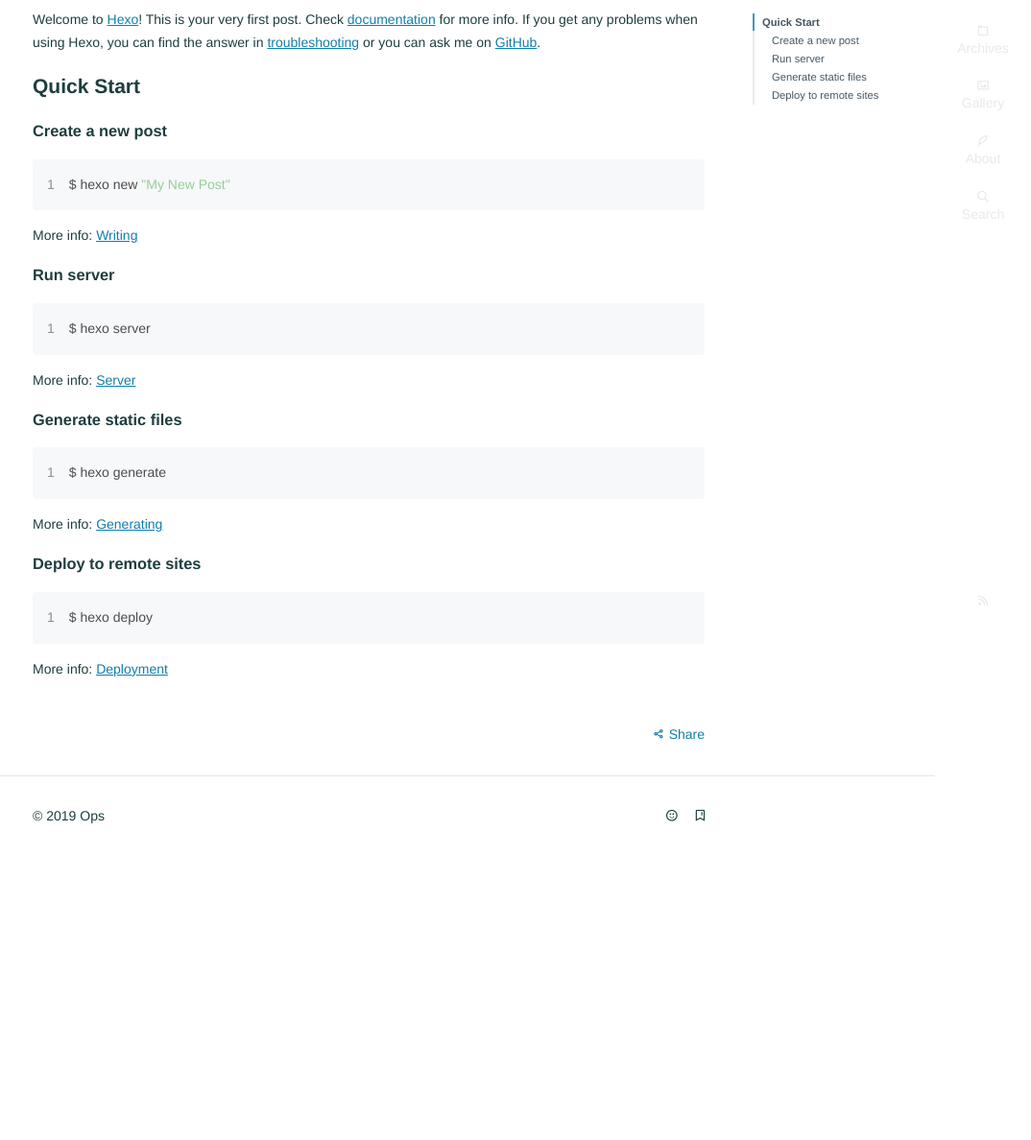
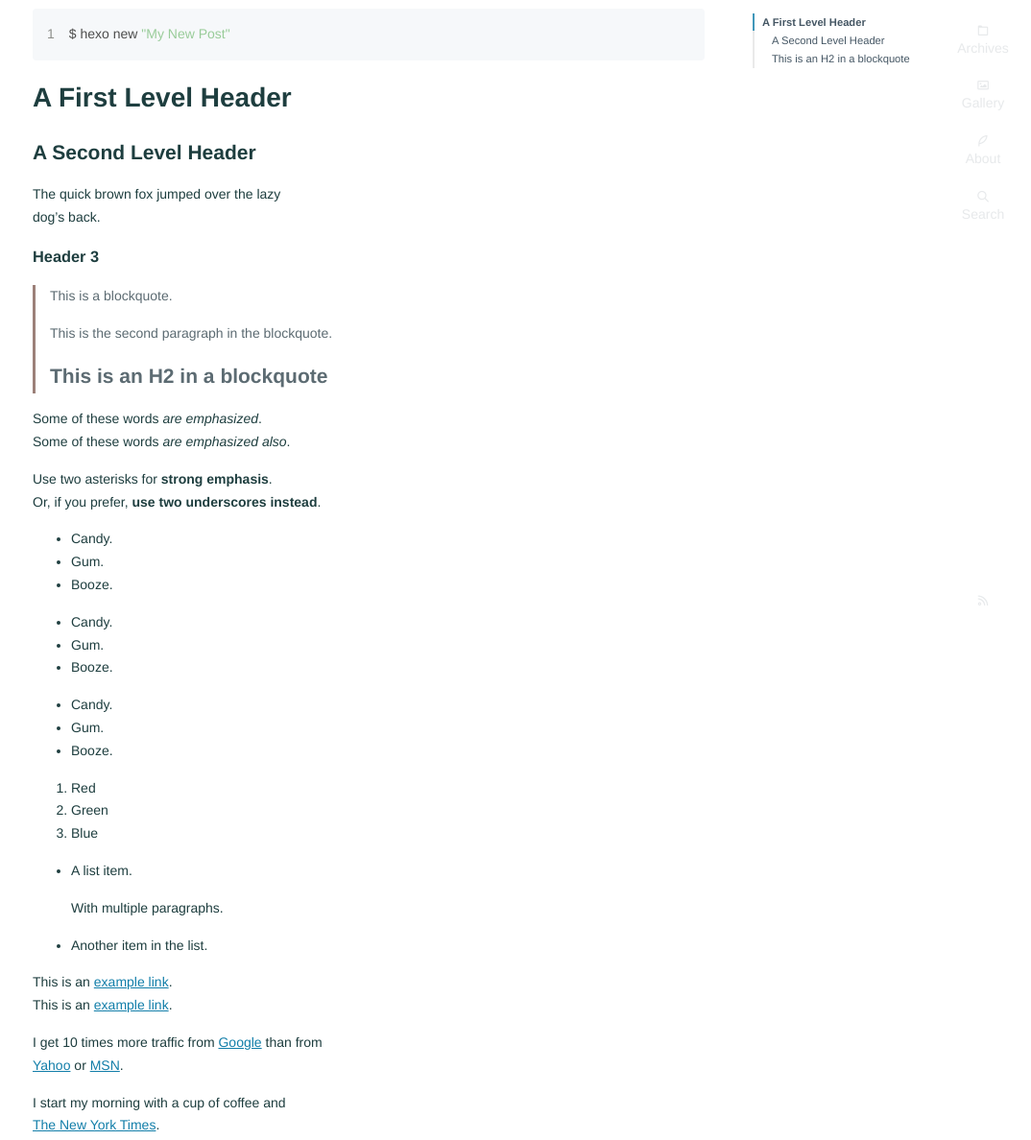
Before and after one commit to opstrouble/opstrouble.github.io, a plain HTML site: page 2019/10/11/hello-world/index.html in a window 1280 px wide. Shown: the part 137-1325 px from the top of the page at 96% size, without its empty margins (206-1280 px from the left). Before the commit the page ends 1030 px from the top, so only its background shows below. Drawn offline with Linux system fonts and the light colour scheme; some packages are replaced by stand-ins of ours; a script that the page names is missing; files whose address does not match are found by name.

Commit message:
Site updated: 2019-10-14 10:06:56

```diff
--- a/2019/10/11/hello-world/index.html
+++ b/2019/10/11/hello-world/index.html
@@ -7,7 +7,7 @@
 
   <meta name="viewport" content="width=device-width, initial-scale=1, maximum-scale=1">
   <title>
-    Hello World |
+    Hello World Test |
 
     Ops</title>
 
@@ -33,7 +33,7 @@
 
 
     <h1 class="article-title" itemprop="name">
-      Hello World
+      Hello World Test
     </h1>
 
 
@@ -70,19 +70,45 @@
 
 
 
-        <p>Welcome to <a href="https://hexo.io/" target="_blank" rel="noopener">Hexo</a>! This is your very first post. Check <a href="https://hexo.io/docs/" target="_blank" rel="noopener">documentation</a> for more info. If you get any problems when using Hexo, you can find the answer in <a href="https://hexo.io/docs/troubleshooting.html" target="_blank" rel="noopener">troubleshooting</a> or you can ask me on <a href="https://github.com/hexojs/hexo/issues" target="_blank" rel="noopener">GitHub</a>.</p>
-<h2 id="Quick-Start"><a href="#Quick-Start" class="headerlink" title="Quick Start"></a>Quick Start</h2><h3 id="Create-a-new-post"><a href="#Create-a-new-post" class="headerlink" title="Create a new post"></a>Create a new post</h3><figure class="highlight bash"><table><tr><td class="gutter"><pre><span class="line">1</span><br></pre></td><td class="code"><pre><span class="line">$ hexo new <span class="string">"My New Post"</span></span><br></pre></td></tr></table></figure>
+        <figure class="highlight bash"><table><tr><td class="gutter"><pre><span class="line">1</span><br></pre></td><td class="code"><pre><span class="line">$ hexo new <span class="string">"My New Post"</span></span><br></pre></td></tr></table></figure>
 
-<p>More info: <a href="https://hexo.io/docs/writing.html" target="_blank" rel="noopener">Writing</a></p>
-<h3 id="Run-server"><a href="#Run-server" class="headerlink" title="Run server"></a>Run server</h3><figure class="highlight bash"><table><tr><td class="gutter"><pre><span class="line">1</span><br></pre></td><td class="code"><pre><span class="line">$ hexo server</span><br></pre></td></tr></table></figure>
-
-<p>More info: <a href="https://hexo.io/docs/server.html" target="_blank" rel="noopener">Server</a></p>
-<h3 id="Generate-static-files"><a href="#Generate-static-files" class="headerlink" title="Generate static files"></a>Generate static files</h3><figure class="highlight bash"><table><tr><td class="gutter"><pre><span class="line">1</span><br></pre></td><td class="code"><pre><span class="line">$ hexo generate</span><br></pre></td></tr></table></figure>
-
-<p>More info: <a href="https://hexo.io/docs/generating.html" target="_blank" rel="noopener">Generating</a></p>
-<h3 id="Deploy-to-remote-sites"><a href="#Deploy-to-remote-sites" class="headerlink" title="Deploy to remote sites"></a>Deploy to remote sites</h3><figure class="highlight bash"><table><tr><td class="gutter"><pre><span class="line">1</span><br></pre></td><td class="code"><pre><span class="line">$ hexo deploy</span><br></pre></td></tr></table></figure>
-
-<p>More info: <a href="https://hexo.io/docs/deployment.html" target="_blank" rel="noopener">Deployment</a></p>
+<h1 id="A-First-Level-Header"><a href="#A-First-Level-Header" class="headerlink" title="A First Level Header"></a>A First Level Header</h1><h2 id="A-Second-Level-Header"><a href="#A-Second-Level-Header" class="headerlink" title="A Second Level Header"></a>A Second Level Header</h2><p>The quick brown fox jumped over the lazy<br>dog’s back.</p>
+<h3 id="Header-3"><a href="#Header-3" class="headerlink" title="Header 3"></a>Header 3</h3><blockquote>
+<p>This is a blockquote.</p>
+<p>This is the second paragraph in the blockquote.</p>
+<h2 id="This-is-an-H2-in-a-blockquote"><a href="#This-is-an-H2-in-a-blockquote" class="headerlink" title="This is an H2 in a blockquote"></a>This is an H2 in a blockquote</h2></blockquote>
+<p>Some of these words <em>are emphasized</em>.<br>Some of these words <em>are emphasized also</em>.</p>
+<p>Use two asterisks for <strong>strong emphasis</strong>.<br>Or, if you prefer, <strong>use two underscores instead</strong>.</p>
+<ul>
+<li>Candy.</li>
+<li>Gum.</li>
+<li>Booze.</li>
+</ul>
+<ul>
+<li>Candy.</li>
+<li>Gum.</li>
+<li>Booze.</li>
+</ul>
+<ul>
+<li>Candy.</li>
+<li>Gum.</li>
+<li>Booze.</li>
+</ul>
+<ol>
+<li>Red</li>
+<li>Green</li>
+<li>Blue</li>
+</ol>
+<ul>
+<li><p>A list item.</p>
+<p>With multiple paragraphs.</p>
+</li>
+<li><p>Another item in the list.</p>
+</li>
+</ul>
+<p>This is an <a href="http://example.com/" target="_blank" rel="noopener">example link</a>.<br>This is an <a href="http://example.com/" title="With a Title" target="_blank" rel="noopener">example link</a>.</p>
+<p>I get 10 times more traffic from <a href="http://google.com/" title="Google" target="_blank" rel="noopener">Google</a> than from<br><a href="http://search.yahoo.com/" title="Yahoo Search" target="_blank" rel="noopener">Yahoo</a> or <a href="http://search.msn.com/" title="MSN Search" target="_blank" rel="noopener">MSN</a>.</p>
+<p>I start my morning with a cup of coffee and<br><a href="http://www.nytimes.com/" target="_blank" rel="noopener">The New York Times</a>.</p>
 
 
     </div>
@@ -114,8 +140,6 @@
       <ul class="list-inline">
 
     <li><i class="fe fe-smile-alt"></i> <span id="busuanzi_value_site_uv"></span></li>
-
-    <li><i class="fe fe-bookmark"></i> <span id="busuanzi_value_page_pv"></span></li>
 
 </ul>
     </div>
@@ -155,7 +179,7 @@
       </li>
 
     <li class="nav-item">
-      <a class="nav-item-link nav-item-search" title="Search">
+      <a class="nav-item-link nav-item-search" title="搜索">
         <i class="fe fe-search"></i>
         Search
       </a>
--- a/search.xml
+++ b/search.xml
@@ -1,21 +1,47 @@
 <?xml version="1.0" encoding="utf-8"?>
 <search>
   <entry>
-    <title>Hello World</title>
+    <title>Hello World Test</title>
     <url>/2019/10/11/hello-world/</url>
-    <content><![CDATA[<p>Welcome to <a href="https://hexo.io/" target="_blank" rel="noopener">Hexo</a>! This is your very first post. Check <a href="https://hexo.io/docs/" target="_blank" rel="noopener">documentation</a> for more info. If you get any problems when using Hexo, you can find the answer in <a href="https://hexo.io/docs/troubleshooting.html" target="_blank" rel="noopener">troubleshooting</a> or you can ask me on <a href="https://github.com/hexojs/hexo/issues" target="_blank" rel="noopener">GitHub</a>.</p>
-<h2 id="Quick-Start"><a href="#Quick-Start" class="headerlink" title="Quick Start"></a>Quick Start</h2><h3 id="Create-a-new-post"><a href="#Create-a-new-post" class="headerlink" title="Create a new post"></a>Create a new post</h3><figure class="highlight bash"><table><tr><td class="code"><pre><span class="line">$ hexo new <span class="string">"My New Post"</span></span><br></pre></td></tr></table></figure>
+    <content><![CDATA[<figure class="highlight bash"><table><tr><td class="code"><pre><span class="line">$ hexo new <span class="string">"My New Post"</span></span><br></pre></td></tr></table></figure>
 
-<p>More info: <a href="https://hexo.io/docs/writing.html" target="_blank" rel="noopener">Writing</a></p>
-<h3 id="Run-server"><a href="#Run-server" class="headerlink" title="Run server"></a>Run server</h3><figure class="highlight bash"><table><tr><td class="code"><pre><span class="line">$ hexo server</span><br></pre></td></tr></table></figure>
-
-<p>More info: <a href="https://hexo.io/docs/server.html" target="_blank" rel="noopener">Server</a></p>
-<h3 id="Generate-static-files"><a href="#Generate-static-files" class="headerlink" title="Generate static files"></a>Generate static files</h3><figure class="highlight bash"><table><tr><td class="code"><pre><span class="line">$ hexo generate</span><br></pre></td></tr></table></figure>
-
-<p>More info: <a href="https://hexo.io/docs/generating.html" target="_blank" rel="noopener">Generating</a></p>
-<h3 id="Deploy-to-remote-sites"><a href="#Deploy-to-remote-sites" class="headerlink" title="Deploy to remote sites"></a>Deploy to remote sites</h3><figure class="highlight bash"><table><tr><td class="code"><pre><span class="line">$ hexo deploy</span><br></pre></td></tr></table></figure>
-
-<p>More info: <a href="https://hexo.io/docs/deployment.html" target="_blank" rel="noopener">Deployment</a></p>
+<h1 id="A-First-Level-Header"><a href="#A-First-Level-Header" class="headerlink" title="A First Level Header"></a>A First Level Header</h1><h2 id="A-Second-Level-Header"><a href="#A-Second-Level-Header" class="headerlink" title="A Second Level Header"></a>A Second Level Header</h2><p>The quick brown fox jumped over the lazy<br>dog’s back.</p>
+<h3 id="Header-3"><a href="#Header-3" class="headerlink" title="Header 3"></a>Header 3</h3><blockquote>
+<p>This is a blockquote.</p>
+<p>This is the second paragraph in the blockquote.</p>
+<h2 id="This-is-an-H2-in-a-blockquote"><a href="#This-is-an-H2-in-a-blockquote" class="headerlink" title="This is an H2 in a blockquote"></a>This is an H2 in a blockquote</h2></blockquote>
+<p>Some of these words <em>are emphasized</em>.<br>Some of these words <em>are emphasized also</em>.</p>
+<p>Use two asterisks for <strong>strong emphasis</strong>.<br>Or, if you prefer, <strong>use two underscores instead</strong>.</p>
+<ul>
+<li>Candy.</li>
+<li>Gum.</li>
+<li>Booze.</li>
+</ul>
+<ul>
+<li>Candy.</li>
+<li>Gum.</li>
+<li>Booze.</li>
+</ul>
+<ul>
+<li>Candy.</li>
+<li>Gum.</li>
+<li>Booze.</li>
+</ul>
+<ol>
+<li>Red</li>
+<li>Green</li>
+<li>Blue</li>
+</ol>
+<ul>
+<li><p>A list item.</p>
+<p>With multiple paragraphs.</p>
+</li>
+<li><p>Another item in the list.</p>
+</li>
+</ul>
+<p>This is an <a href="http://example.com/" target="_blank" rel="noopener">example link</a>.<br>This is an <a href="http://example.com/" title="With a Title" target="_blank" rel="noopener">example link</a>.</p>
+<p>I get 10 times more traffic from <a href="http://google.com/" title="Google" target="_blank" rel="noopener">Google</a> than from<br><a href="http://search.yahoo.com/" title="Yahoo Search" target="_blank" rel="noopener">Yahoo</a> or <a href="http://search.msn.com/" title="MSN Search" target="_blank" rel="noopener">MSN</a>.</p>
+<p>I start my morning with a cup of coffee and<br><a href="http://www.nytimes.com/" target="_blank" rel="noopener">The New York Times</a>.</p>
 ]]></content>
   </entry>
 </search>
```
Also changed, not shown: about/index.html (+3 -5 lines), archives/2019/10/index.html (+3 -5 lines), archives/2019/index.html (+3 -5 lines), archives/index.html (+4 -6 lines), atom.xml (+4 -4 lines), categories/index.html (+1 -3 lines), gallery/index.html (+19 -5 lines), index.html (+40 -16 lines), tags/index.html (+1 -3 lines).
